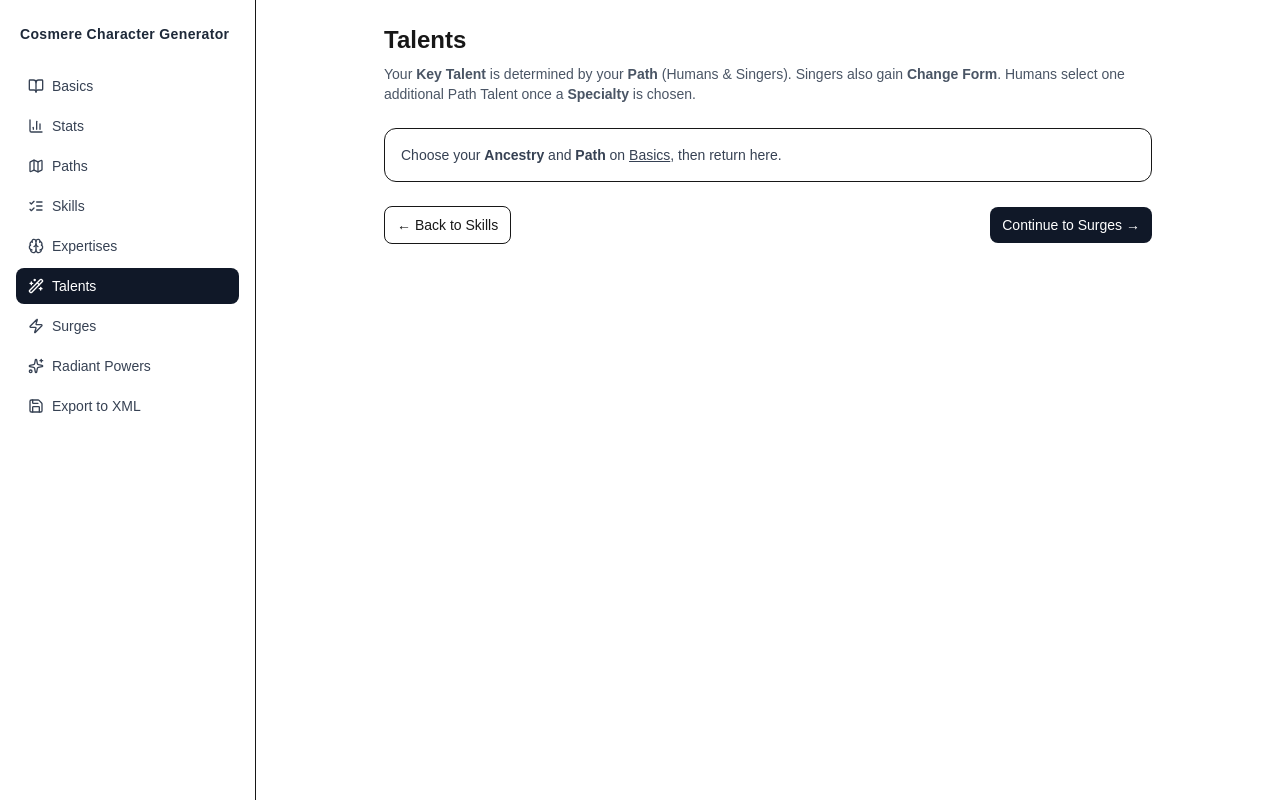
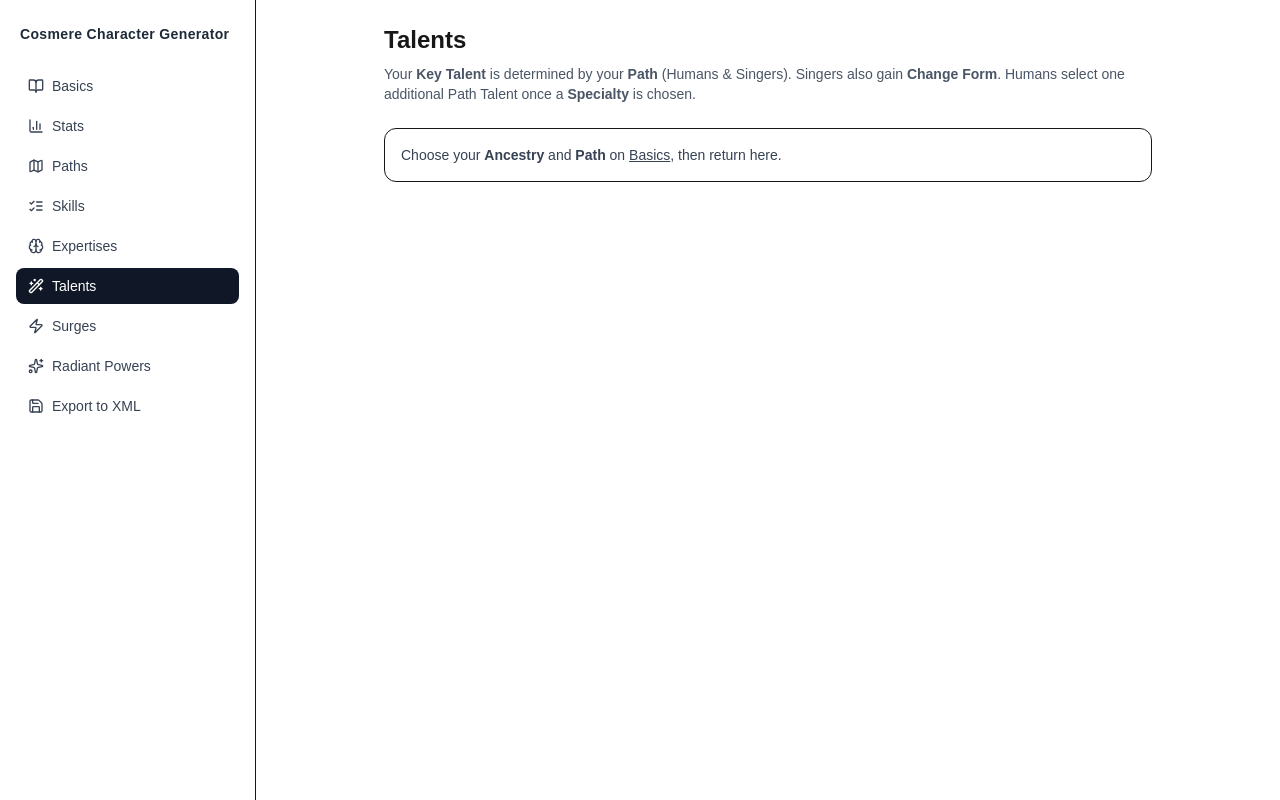
Before and after one commit to BoomerET/coschargen, a Next.js app: page /talents in a window 1280 px wide. Built offline with nearby package versions, Linux system fonts and the light colour scheme.

Commit message:
Finishing up  talents

```diff
--- a/src/app/talents/page.tsx
+++ b/src/app/talents/page.tsx
@@ -198,13 +198,10 @@
           {/* Key Talent (from Path) */}
           <section className="mb-6 rounded-xl border p-4">
             <div className="mb-2 flex items-center justify-between">
-              <div className="text-sm text-gray-600">Key Talent (from Path)</div>
+              <div className="text-sm text-gray-600">Key Talent</div>
               <Sparkles className="h-5 w-5 text-gray-500" aria-hidden />
             </div>
             <div className="text-2xl font-semibold">{keyTalent ?? "—"}</div>
-            <p className="mt-2 text-xs text-gray-500">
-              Path: {path}. Ancestry: {ancestry}.
-            </p>
           </section>
 
           {/* Singer: fixed additional Talent */}
@@ -215,9 +212,6 @@
                 <Wand2 className="h-5 w-5 text-gray-500" aria-hidden />
               </div>
               <div className="text-2xl font-semibold">Change Form</div>
-              <p className="mt-2 text-xs text-gray-500">
-                Singers always gain <em>Change Form</em> in addition to their Key Talent.
-              </p>
             </section>
           )}
 
@@ -267,27 +261,11 @@
                 </div>
               )}
 
-              {selectedPathTalent && (
-                <p className="mt-2 text-xs text-gray-500">
-                  Chosen: <em>{selectedPathTalent}</em>
-                </p>
-              )}
             </section>
           )}
         </>
       )}
 
-      <div className="mt-6 flex items-center gap-3">
-        <Link href="/skills" className="rounded-lg border px-3 py-2 text-sm hover:bg-gray-50">
-          ← Back to Skills
-        </Link>
-        <Link
-          href="/surges"
-          className="ml-auto rounded-lg bg-gray-900 px-3 py-2 text-sm text-white hover:opacity-90"
-        >
-          Continue to Surges →
-        </Link>
-      </div>
     </div>
   );
 }
```
